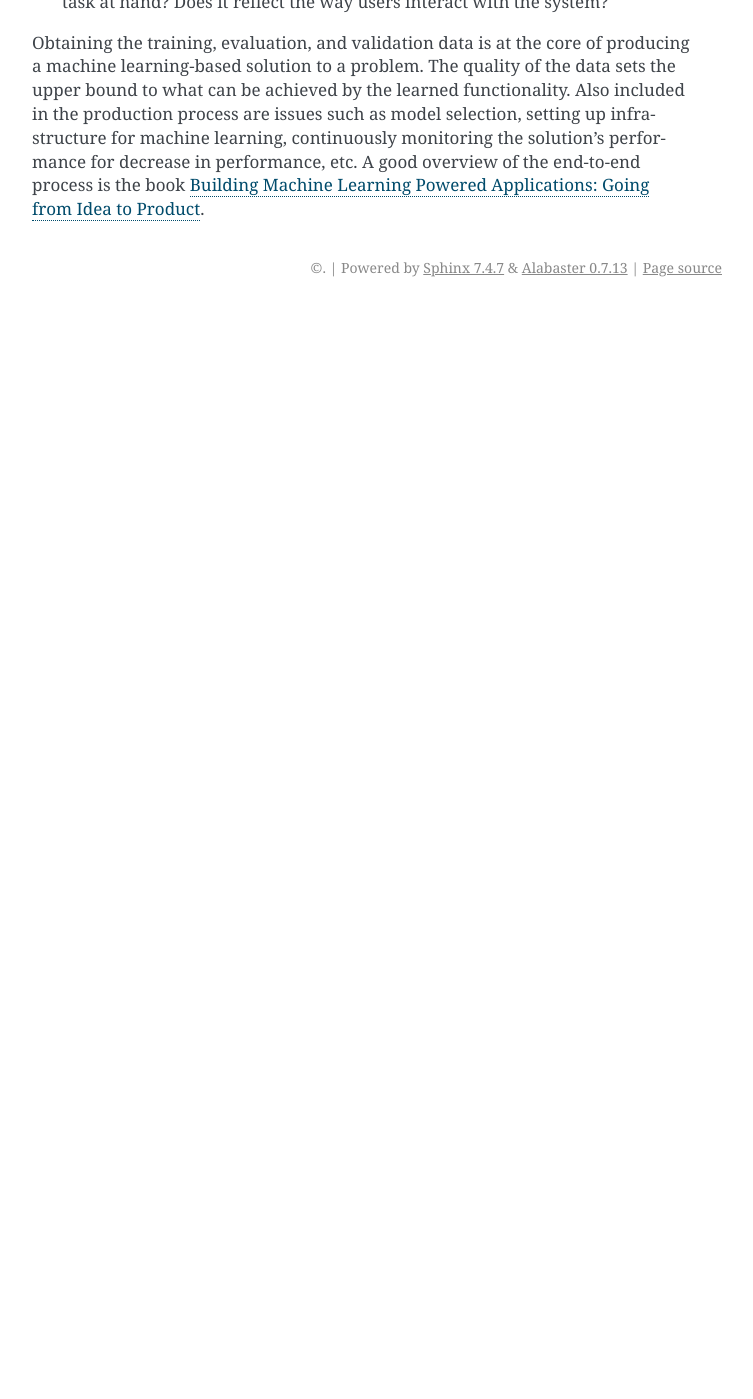
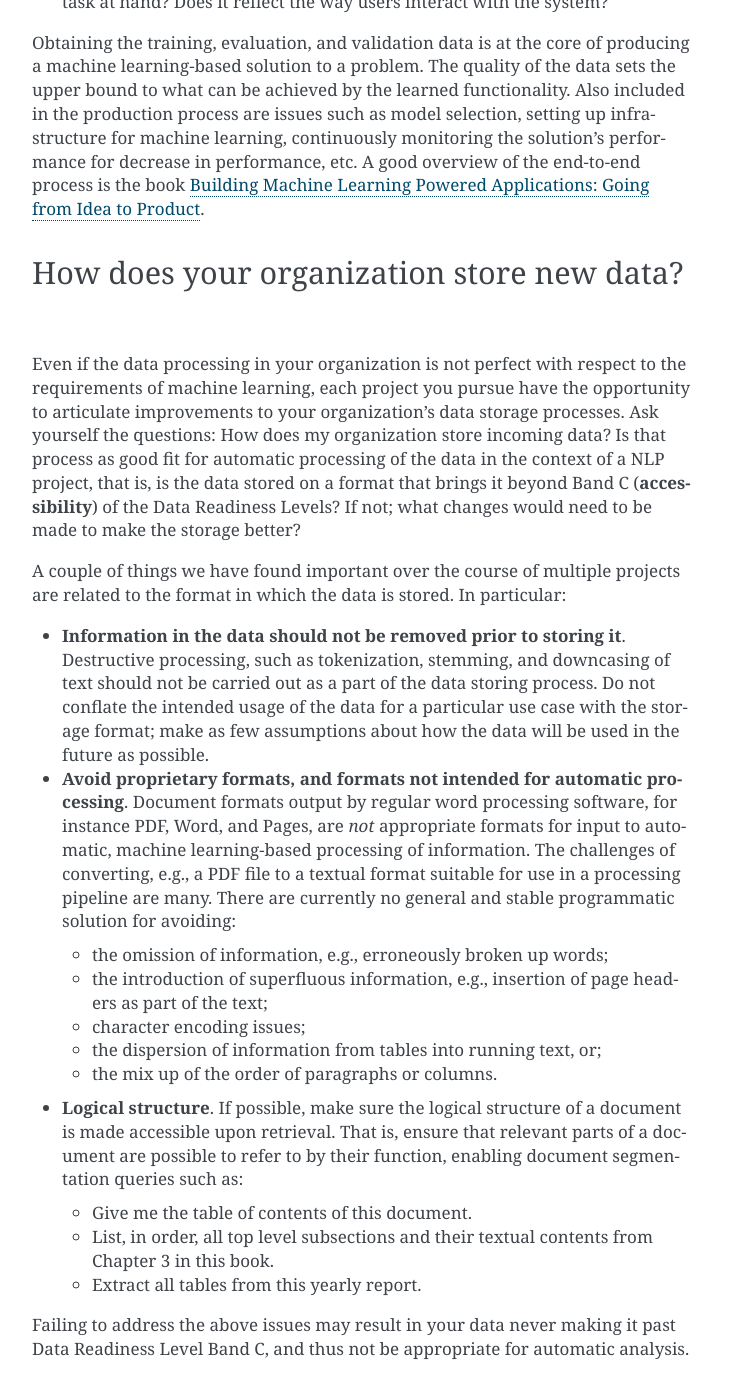
Before and after one commit to fredriko/nlp-data-readiness, a Sphinx documentation site: the page built from docs/questions-for-guidance.md, in a window 1280 px wide and 1400 px high, scrolled down 2852 px. Shown: the whole window, without its empty margins (388-1141 px from the left). Built offline with Sphinx 7.4.7, drawn with Linux system fonts in a browser that asks for light colours; before the commit the page ends 3159 px from its top, so only the background shows below that; some of the changed text lies outside the part shown.

Commit message:
Additional guiding question

```diff
--- a/docs/questions-for-guidance.md
+++ b/docs/questions-for-guidance.md
@@ -99,3 +99,41 @@ a problem. The quality of the data sets the upper bound to what can be achieved
 in the production process are issues such as model selection, setting up infrastructure for machine learning, continuously
 monitoring the solution's performance for decrease in performance, etc. A good overview of the end-to-end process is the
 book [Building Machine Learning Powered Applications: Going from Idea to Product](https://mlpowered.com/book/).
+
+
+## How does your organization store new data?
+
+Even if the data processing in your organization is not perfect with respect to the
+requirements of machine learning, each project you pursue have the opportunity to articulate improvements to your
+organization's data storage processes. Ask yourself the questions: How does my organization store incoming data? Is
+that process as good fit for automatic processing of the data in the context of a NLP project, that is, is the
+data stored on a format that brings it beyond Band C (**accessibility**) of the Data Readiness Levels? If not; what
+changes would need to be made to make the storage better?
+
+A couple of things we have found important over the course of multiple projects are related to the format in which
+the data is stored. In particular:
+
+* **Information in the data should not be removed prior to storing it**. Destructive processing, such as tokenization,
+stemming, and downcasing
+of text should not be carried out as a part of the data storing process. Do not conflate the intended usage of the data
+for a particular use case with the storage format; make as few assumptions about how the data will be used in the
+future as possible.
+* **Avoid proprietary formats, and formats not intended for automatic processing**. Document formats output by regular
+word processing software, for instance PDF, Word, and Pages, are *not* appropriate formats for input to automatic, machine learning-based
+processing of information. The challenges of converting, e.g., a PDF file to a textual format suitable for use in a processing
+pipeline are many. There are currently no general and stable programmatic solution for avoiding:
+  - the omission of information, e.g., erroneously broken up words;
+  - the introduction of superfluous information, e.g., insertion of page headers as part of the text;
+  - character encoding issues;
+  - the dispersion of information from tables into running text, or;
+  - the mix up of the order of paragraphs or columns.
+* **Logical structure**. If possible, make sure the logical structure of a document is made accessible upon retrieval.
+That is, ensure that relevant parts of a document are possible to refer to by their function, enabling document
+segmentation queries such as:
+  - Give me the table of contents of this document.
+  - List, in order, all top level subsections and their textual contents from Chapter 3 in this book.
+  - Extract all tables from this yearly report.
+
+
+Failing to address the above issues may result in your data never making it past Data Readiness Level Band C, and
+thus not be appropriate for automatic analysis.
```
